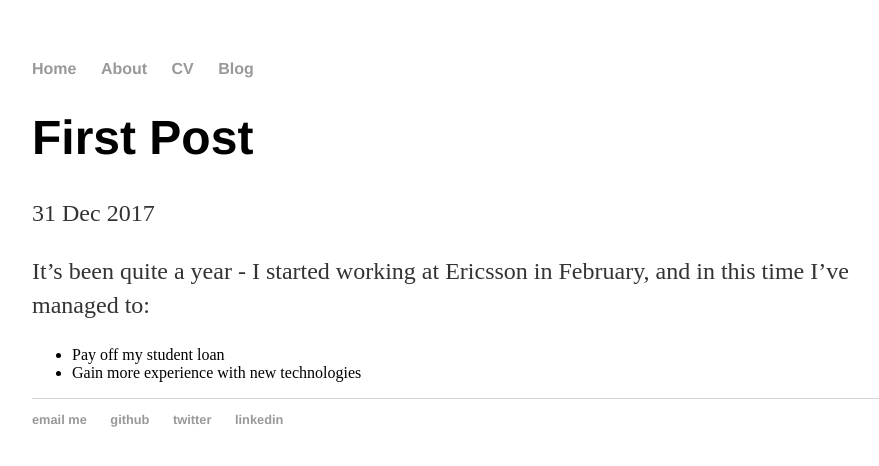
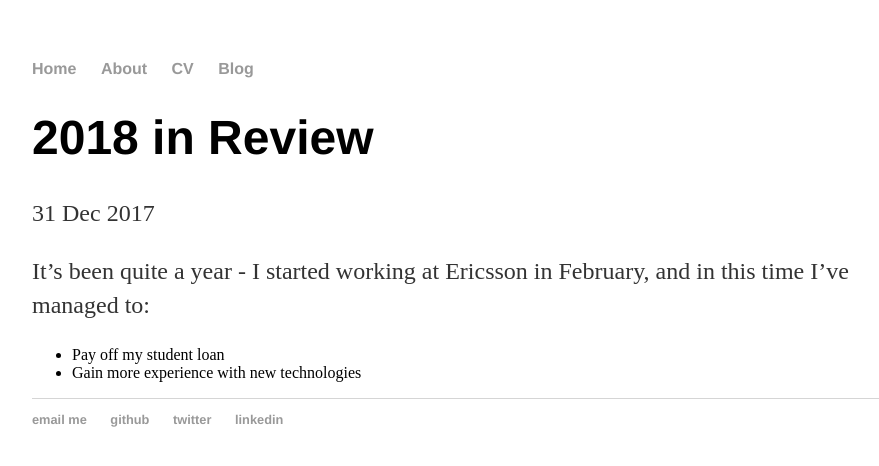
Before and after one commit to Sebbenbear/sebbenbear.github.io, a Jekyll site: the page built from _posts/2017-12-31-2018-in-review.md, in a window 1280 px wide. Shown: the top 466 px of the page, without its empty margins (160-1039 px from the left). Built offline with Jekyll 4.4.1, drawn with Linux system fonts in a browser that asks for light colours.

Commit message:
Update and rename 2017-12-31-first-post.md to 2017-12-31-2018-in-review.md

```diff
--- a/_posts/2017-12-31-first-post.md
+++ b/_posts/2017-12-31-2018-in-review.md
@@ -1,6 +1,6 @@
 ---
 layout: post
-title: First Post
+title: 2018 in Review
 date: 2017-12-31
 ---
 
```
